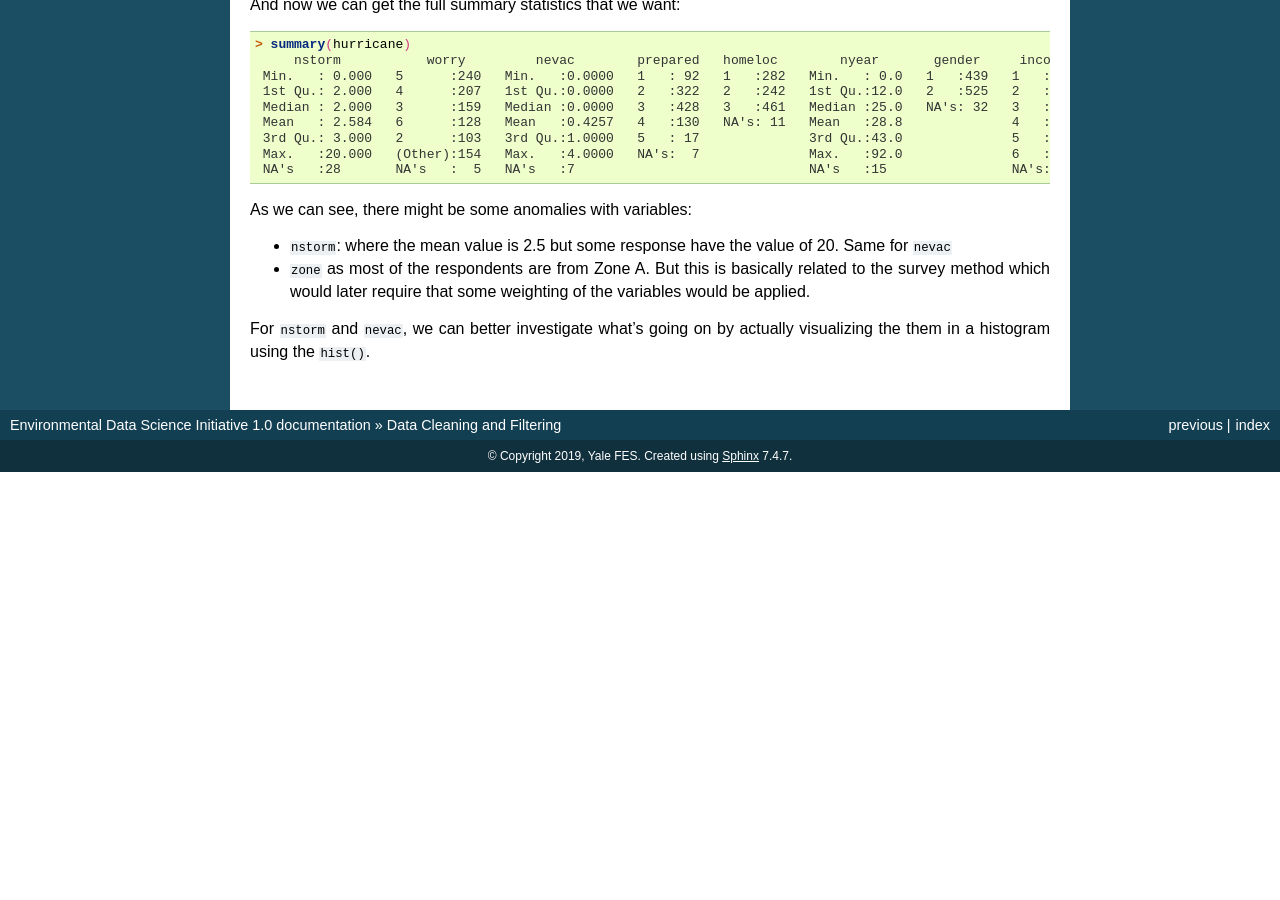
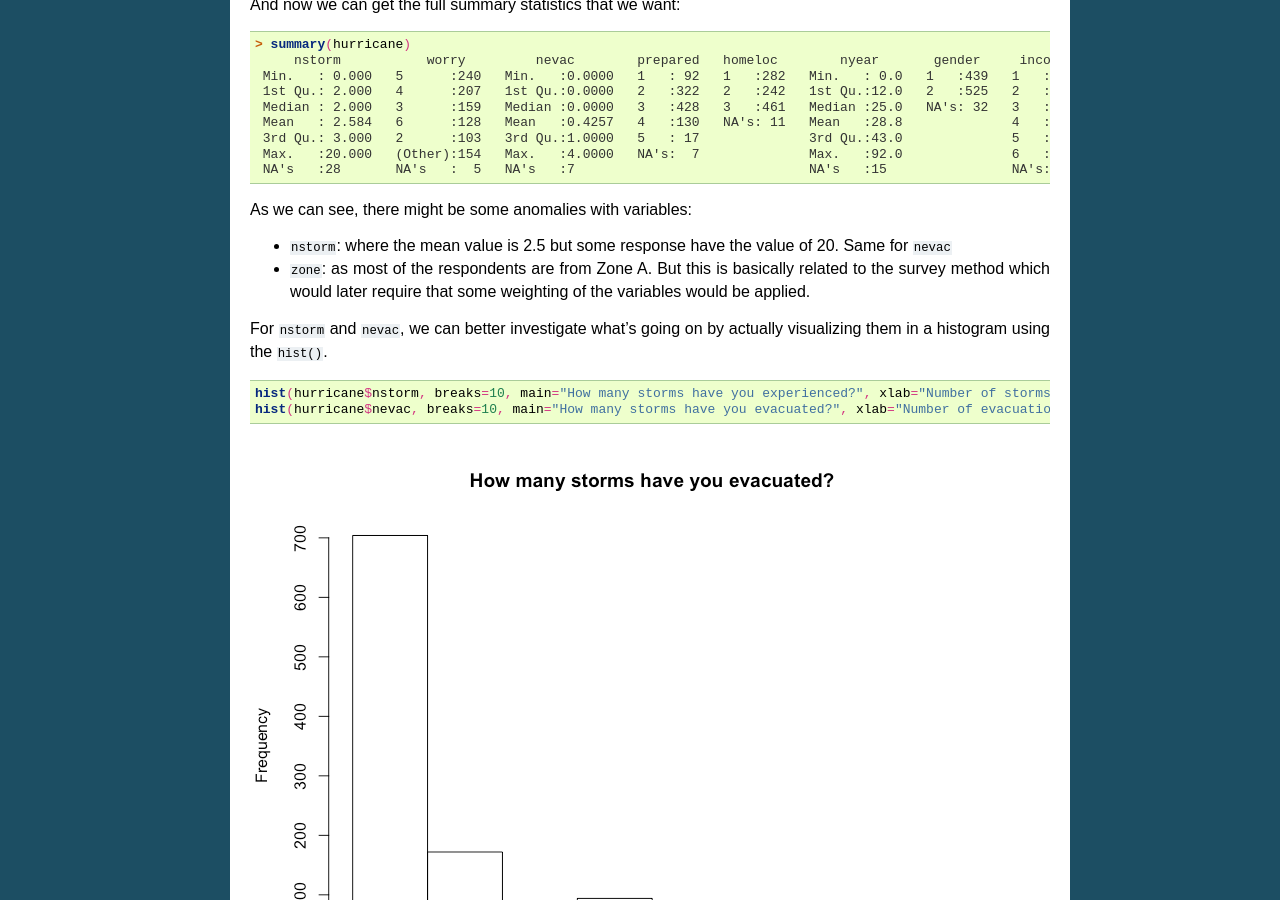
Before and after one commit to rajaoberison/edsy, a Sphinx documentation site: the page built from docs/data_cleaning_and_filtering.rst, in a window 1280 px wide and 900 px high, scrolled down 1183 px. Built offline with Sphinx 7.4.7, drawn with Linux system fonts in a browser that asks for light colours; before the commit the page ends 1655 px from its top, so only the background shows below that.

Commit message:
cleaning

```diff
--- a/docs/data_cleaning_and_filtering.rst
+++ b/docs/data_cleaning_and_filtering.rst
@@ -95,7 +95,22 @@ And now we can get the full summary statistics that we want:
 As we can see, there might be some anomalies with variables:
 
 * :code:`nstorm`: where the mean value is 2.5 but some response have the value of 20. Same for :code:`nevac`
-* :code:`zone` as most of the respondents are from Zone A. But this is basically related to the survey method which would later require that some weighting of the variables would be applied.
+* :code:`zone`: as most of the respondents are from Zone A. But this is basically related to the survey method which would later require that some weighting of the variables would be applied.
 
 
-For :code:`nstorm` and :code:`nevac`, we can better investigate what's going on by actually visualizing the them in a histogram using the :code:`hist()`.
+For :code:`nstorm` and :code:`nevac`, we can better investigate what's going on by actually visualizing them in a histogram using the :code:`hist()`.
+
+
+.. code-block:: r
+
+    hist(hurricane$nstorm, breaks=10, main="How many storms have you experienced?", xlab="Number of storms")
+    hist(hurricane$nevac, breaks=10, main="How many storms have you evacuated?", xlab="Number of evacuations")
+
+
+.. image:: https://raw.githubusercontent.com/rajaoberison/edsy/master/images/nstorm.png
+   :align: left
+   :alt: nstorm
+
+.. image:: https://raw.githubusercontent.com/rajaoberison/edsy/master/images/nevac.png
+   :align: right
+   :alt: nevac
```
Also changed, not shown: images/nevac.png (added), images/nstorm.png (added).
